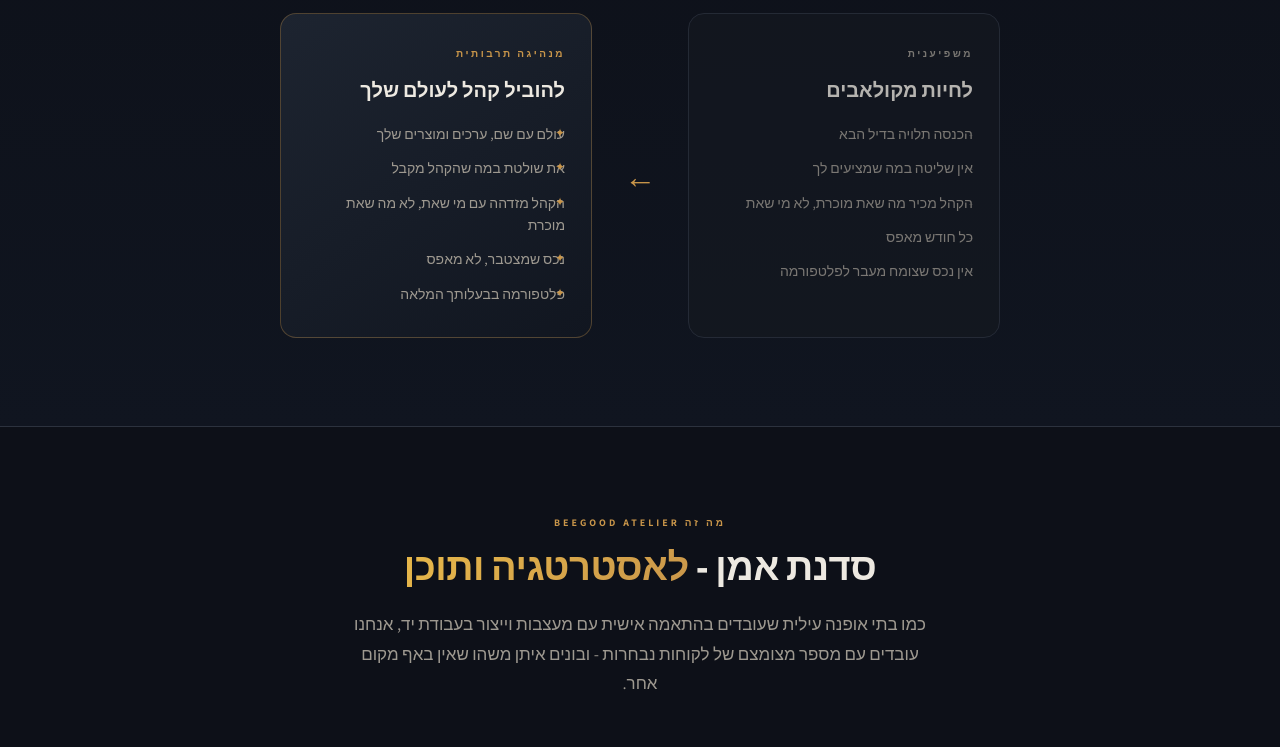
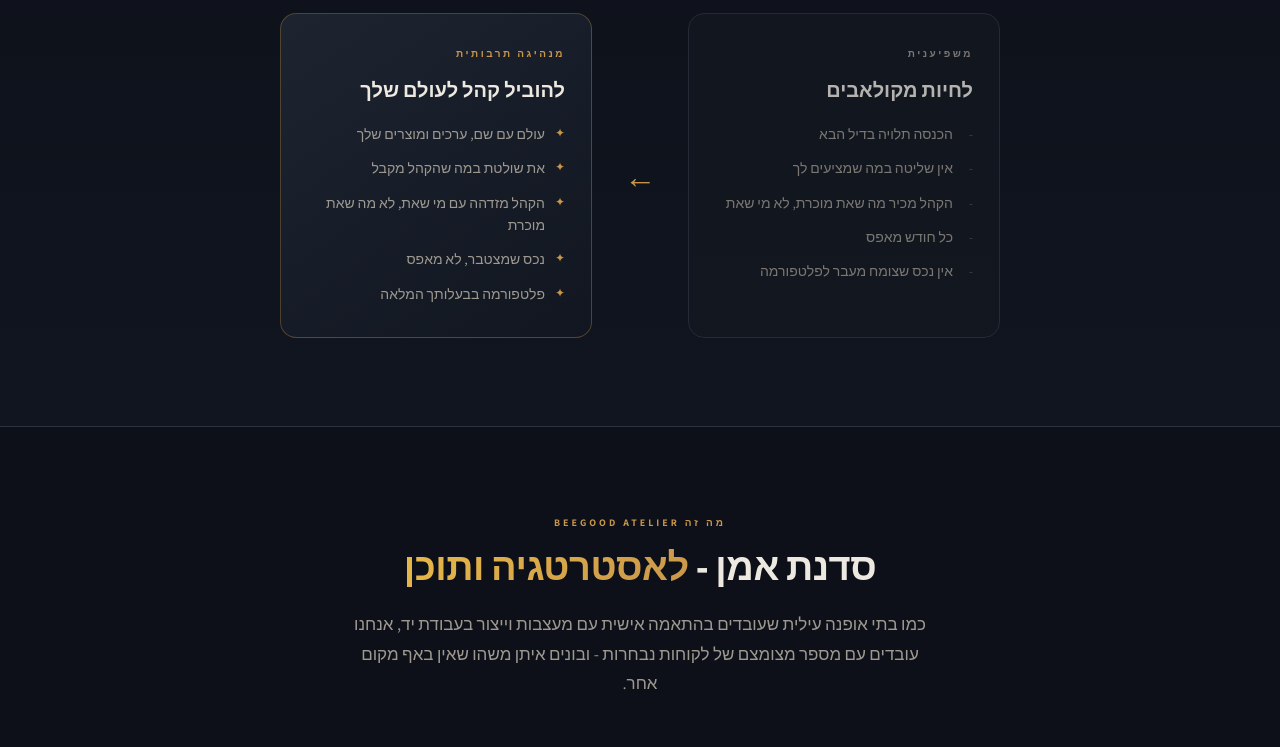
Before and after one commit to AlonAbadi/hadar-danan, a Next.js app: page /atelier in a window 1280 px wide. Shown: the part 900-1647 px from the top of the page. Built offline with nearby package versions, Linux system fonts and the light colour scheme; no server answers.

Commit message:
fix RTL icon overlap: padding-inline-end → padding-inline-start on list items

```diff
--- a/app/globals.css
+++ b/app/globals.css
@@ -585,7 +585,7 @@ html.a11y-reading-mode img { max-width: 100% !important; }
   font-size: 14px;
   color: var(--fg-muted);
   line-height: 1.6;
-  padding-inline-end: 20px;
+  padding-inline-start: 20px;
   position: relative;
 }
 .shift-col.before .shift-list li::before {
@@ -825,7 +825,7 @@ html.a11y-reading-mode img { max-width: 100% !important; }
   font-size: 14px;
   color: var(--fg-muted);
   line-height: 1.6;
-  padding-inline-end: 24px;
+  padding-inline-start: 24px;
   position: relative;
 }
 .forwhom-col.yes li::before {
```
